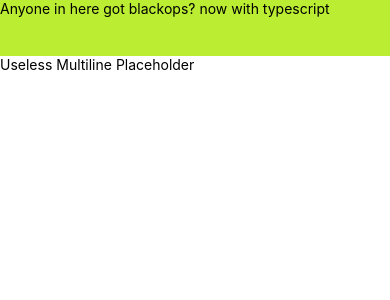
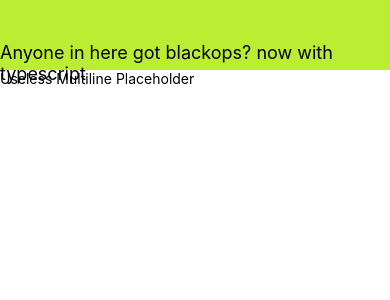
Before and after one commit to b3nsb3ns/notpad, a React Native app in the folder Notpad/: screen / in a window 390 px wide. Shown: the top 300 px of the page. Built offline with nearby package versions, Linux system fonts and the light colour scheme.

Commit message:
11
Played around w/ top bar, maybe needs buffer bt top bar and input area?

```diff
--- a/Notpad/App.tsx
+++ b/Notpad/App.tsx
@@ -3,7 +3,7 @@
 import { StyleSheet, Text, View, TextInput } from 'react-native';
 
 export default function App() {
-  const variable: string = "variable";
+  const topBarText: string = 'Anyone in here got blackops? now with typescript';
   const [value, onChangeText] = React.useState('');
 
   return (
@@ -14,11 +14,15 @@
           flex: 1,
           backgroundColor: '#bbee33',
       }}>
-        <Text>Anyone in here got blackops? now with typescript</Text>
+        <Text style={styles.baseText}>
+            {'\n'}
+            {'\n'}
+            {topBarText}
+        </Text>
       </View>
 
       <View style={{
-          flex: 14,
+          flex: 11,
           backgroundColor: value,
           borderBottomColor: '#aaaaaa',
           borderBottomWidth: 0,
@@ -41,7 +45,7 @@
 
 // text input box
 const TextInputMod = () => {
-  const [value, onChangeText] = React.useState('');
+  const [value, onChangeText] = React.useState('\n');
 
   // If you type something in the text box that is a color, the background will change to that
   // color.
@@ -84,4 +88,7 @@
     alignItems: 'stretch',
     flexDirection: 'column'
   },
+  baseText: {
+    fontSize: 18,
+  },
 });
```
